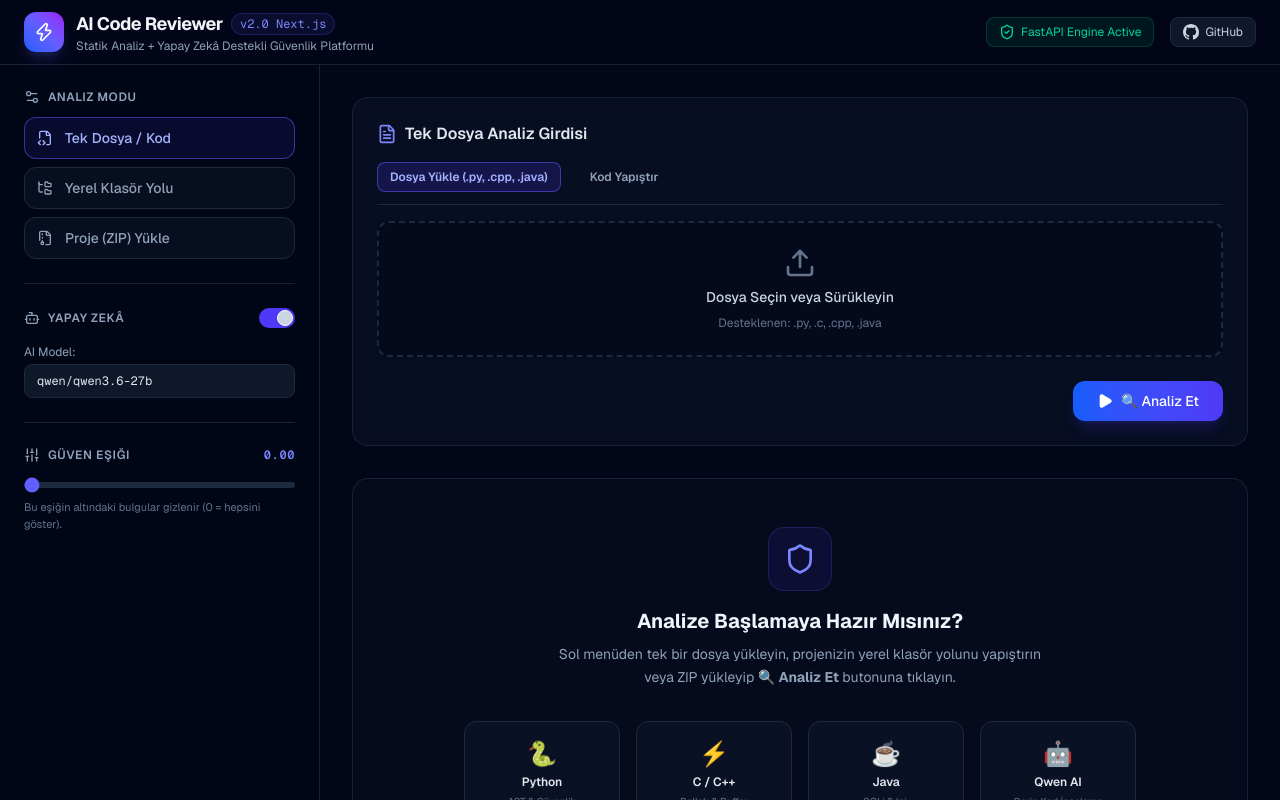
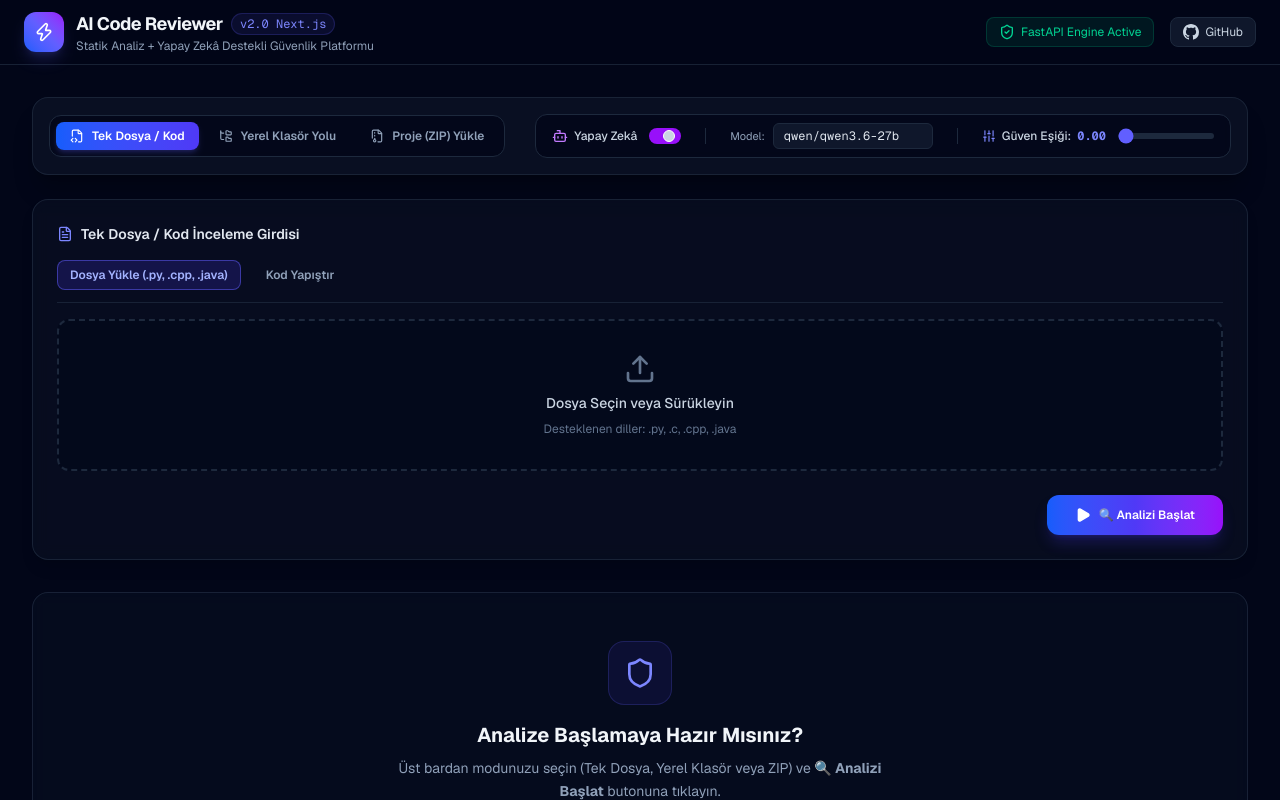
Before and after one commit to emrebakar-dev/ai_code_reviewer, a Next.js app in the folder frontend/: page / in a window 1280 px wide. Shown: the top 800 px of the page. Built offline with nearby package versions, Linux system fonts and the light colour scheme.

Commit message:
Redesign UI to Vercel/Linear top control hub layout, update tab metadata, add load_dotenv to api.py

```diff
--- a/frontend/src/app/layout.tsx
+++ b/frontend/src/app/layout.tsx
@@ -13,9 +13,10 @@ const geistMono = Geist_Mono({
 });
 
 export const metadata: Metadata = {
-  title: "Create Next App",
-  description: "Generated by create next app",
+  title: "AI Code Reviewer — Güvenlik ve Kod İnceleme",
+  description: "Statik Analiz + Yapay Zekâ Destekli Çok Dilli Kod Güvenliği ve İnceleme Platformu",
 };
+
 
 export default function RootLayout({ children }: LayoutProps<"/">) {
   return (
--- a/frontend/src/app/page.tsx
+++ b/frontend/src/app/page.tsx
@@ -2,9 +2,10 @@
 
 import React, { useState } from 'react';
 import { Header } from '../components/Header';
-import { SidebarControls, Mode } from '../components/SidebarControls';
+import { ControlBar } from '../components/ControlBar';
 import { FindingCard } from '../components/FindingCard';
 import { CodeViewer } from '../components/CodeViewer';
+import { Mode } from '../components/SidebarControls';
 import { SingleAnalyzeResponse, DirectoryAnalyzeResponse } from '../types';
 import {
   Play,
@@ -17,7 +18,8 @@ import {
   CheckCircle2,
   AlertOctagon,
   ChevronRight,
-  Code2
+  Code2,
+  Terminal
 } from 'lucide-react';
 
 const API_BASE = 'http://localhost:8000/api';
@@ -37,6 +39,7 @@ export default function Home() {
 
   // States
   const [loading, setLoading] = useState<boolean>(false);
+  const [statusText, setStatusText] = useState<string>('Analiz ediliyor...');
   const [errorMsg, setErrorMsg] = useState<string | null>(null);
   const [singleResult, setSingleResult] = useState<SingleAnalyzeResponse | null>(null);
   const [dirResult, setDirResult] = useState<DirectoryAnalyzeResponse | null>(null);
@@ -64,6 +67,8 @@ export default function Home() {
           codeToSend = pastedCode;
         }
 
+        setStatusText(`${fileNameToSend} statik analiz & AI incelemesi yapılıyor...`);
+
         const res = await fetch(`${API_BASE}/analyze/code`, {
           method: 'POST',
           headers: { 'Content-Type': 'application/json' },
@@ -88,6 +93,8 @@ export default function Home() {
           throw new Error('Lütfen taranacak klasör yolunu girin.');
         }
 
+        setStatusText(`"${dirPathInput.trim()}" projesi taranıyor ve analiz ediliyor...`);
+
         const res = await fetch(`${API_BASE}/analyze/directory`, {
           method: 'POST',
           headers: { 'Content-Type': 'application/json' },
@@ -110,6 +117,8 @@ export default function Home() {
         if (!zipFile) {
           throw new Error('Lütfen bir .zip dosyası yükleyin.');
         }
+
+        setStatusText(`${zipFile.name} ZIP arşivi çıkarılıyor ve taranıyor...`);
 
         const formData = new FormData();
         formData.append('file', zipFile);
@@ -151,8 +160,16 @@ export default function Home() {
     <div className="min-h-screen bg-slate-950 text-slate-100 flex flex-col font-sans">
       <Header />
 
-      <div className="flex flex-1">
-        <SidebarControls
+      {/* TOP NEON PROGRESS BAR */}
+      {loading && (
+        <div className="w-full h-1 bg-slate-900 overflow-hidden relative">
+          <div className="w-full h-full bg-gradient-to-r from-blue-500 via-indigo-500 to-purple-500 animate-pulse" />
+        </div>
+      )}
+
+      <main className="flex-1 p-8 max-w-7xl mx-auto w-full">
+        {/* CONTROL HUB BAR */}
+        <ControlBar
           mode={mode}
           setMode={setMode}
           enableAi={enableAi}
@@ -163,23 +180,24 @@ export default function Home() {
           setConfidenceThreshold={setConfidenceThreshold}
         />
 
-        <main className="flex-1 p-8 max-w-6xl mx-auto w-full">
-          {/* INPUT FORM SECTION */}
-          <div className="bg-slate-900/50 border border-slate-800/80 rounded-2xl p-6 mb-8 backdrop-blur-sm">
-            <h2 className="text-base font-semibold text-slate-200 mb-4 flex items-center gap-2">
-              {mode === 'single' && <FileText className="w-5 h-5 text-indigo-400" />}
-              {mode === 'directory' && <FolderSearch className="w-5 h-5 text-indigo-400" />}
-              {mode === 'zip' && <Upload className="w-5 h-5 text-indigo-400" />}
+        {/* INPUT PANEL */}
+        <div className="bg-slate-900/40 border border-slate-800/80 rounded-2xl p-6 mb-8 backdrop-blur-sm shadow-lg">
+          <div className="flex items-center justify-between mb-4">
+            <h2 className="text-sm font-semibold text-slate-200 flex items-center gap-2">
+              {mode === 'single' && <FileText className="w-4 h-4 text-indigo-400" />}
+              {mode === 'directory' && <FolderSearch className="w-4 h-4 text-indigo-400" />}
+              {mode === 'zip' && <Upload className="w-4 h-4 text-indigo-400" />}
               <span>
-                {mode === 'single' && 'Tek Dosya Analiz Girdisi'}
+                {mode === 'single' && 'Tek Dosya / Kod İnceleme Girdisi'}
                 {mode === 'directory' && 'Yerel Klasör Yolu İle Tarama'}
-                {mode === 'zip' && 'ZIP Proje Yükleme'}
+                {mode === 'zip' && 'ZIP Proje Arşivi Yükleme'}
               </span>
             </h2>
+          </div>
 
           {mode === 'single' && (
             <div className="space-y-4">
-                <div className="flex gap-4 border-b border-slate-800 pb-3">
+              <div className="flex gap-3 border-b border-slate-800/80 pb-3">
                 <button
                   onClick={() => setSingleInputType('upload')}
                   className={`text-xs font-semibold px-3 py-1.5 rounded-lg border transition ${
@@ -203,7 +221,7 @@ export default function Home() {
               </div>
 
               {singleInputType === 'upload' ? (
-                  <div className="border-2 border-dashed border-slate-800 hover:border-indigo-500/50 rounded-xl p-6 text-center transition bg-slate-950/40">
+                <div className="border-2 border-dashed border-slate-800 hover:border-indigo-500/50 rounded-xl p-8 text-center transition bg-slate-950/40">
                   <input
                     type="file"
                     onChange={(e) => setUploadedFile(e.target.files?.[0] || null)}
@@ -215,7 +233,7 @@ export default function Home() {
                     <span className="text-sm font-medium text-slate-300">
                       {uploadedFile ? uploadedFile.name : 'Dosya Seçin veya Sürükleyin'}
                     </span>
-                      <span className="text-xs text-slate-500">Desteklenen: .py, .c, .cpp, .java</span>
+                    <span className="text-xs text-slate-500">Desteklenen diller: .py, .c, .cpp, .java</span>
                   </label>
                 </div>
               ) : (
@@ -223,7 +241,7 @@ export default function Home() {
                   <textarea
                     value={pastedCode}
                     onChange={(e) => setPastedCode(e.target.value)}
-                      rows={8}
+                    rows={7}
                     className="w-full bg-slate-950 border border-slate-800 rounded-xl p-4 font-mono text-xs text-slate-200 focus:outline-none focus:border-indigo-500"
                     placeholder="Analiz edilecek kodu buraya yapıştırın..."
                   />
@@ -234,7 +252,7 @@ export default function Home() {
 
           {mode === 'directory' && (
             <div>
-                <label className="text-xs text-slate-400 block mb-2">Bilgisayarınızdaki Klasör Yolu:</label>
+              <label className="text-xs text-slate-400 block mb-2 font-medium">Bilgisayarınızdaki Klasör Yolu:</label>
               <input
                 type="text"
                 value={dirPathInput}
@@ -246,7 +264,7 @@ export default function Home() {
           )}
 
           {mode === 'zip' && (
-              <div className="border-2 border-dashed border-slate-800 hover:border-indigo-500/50 rounded-xl p-6 text-center transition bg-slate-950/40">
+            <div className="border-2 border-dashed border-slate-800 hover:border-indigo-500/50 rounded-xl p-8 text-center transition bg-slate-950/40">
               <input
                 type="file"
                 accept=".zip"
@@ -257,17 +275,25 @@ export default function Home() {
               <label htmlFor="zip-file-input" className="cursor-pointer flex flex-col items-center gap-2">
                 <Upload className="w-8 h-8 text-slate-500" />
                 <span className="text-sm font-medium text-slate-300">
-                    {zipFile ? zipFile.name : 'ZIP Dosyası Seçin'}
+                  {zipFile ? zipFile.name : 'ZIP Arşivi Seçin veya Bırakın'}
                 </span>
-                  <span className="text-xs text-slate-500">Tüm proje otomatik taranır</span>
+                <span className="text-xs text-slate-500">Tüm proje dosyaları taranır</span>
               </label>
             </div>
           )}
 
           {errorMsg && (
-              <div className="mt-4 bg-red-500/10 border border-red-500/30 rounded-xl p-3 text-xs text-red-400 flex items-center gap-2">
+            <div className="mt-4 bg-red-500/10 border border-red-500/30 rounded-xl p-3.5 text-xs text-red-400 flex items-center gap-2">
               <AlertOctagon className="w-4 h-4 shrink-0" />
               <span>{errorMsg}</span>
+            </div>
+          )}
+
+          {/* STATUS DISPLAY WHEN LOADING */}
+          {loading && (
+            <div className="mt-4 bg-indigo-500/10 border border-indigo-500/30 rounded-xl p-3.5 text-xs text-indigo-300 flex items-center gap-3">
+              <div className="w-4 h-4 border-2 border-indigo-400 border-t-transparent rounded-full animate-spin shrink-0" />
+              <span className="font-mono">{statusText}</span>
             </div>
           )}
 
@@ -275,17 +301,17 @@ export default function Home() {
             <button
               onClick={handleAnalyze}
               disabled={loading}
-                className="flex items-center gap-2 bg-gradient-to-r from-blue-600 to-indigo-600 hover:from-blue-500 hover:to-indigo-500 text-white font-medium text-sm px-6 py-2.5 rounded-xl shadow-lg shadow-indigo-600/20 transition disabled:opacity-50"
+              className="flex items-center gap-2 bg-gradient-to-r from-blue-600 via-indigo-600 to-purple-600 hover:from-blue-500 hover:to-purple-500 text-white font-semibold text-xs px-7 py-3 rounded-xl shadow-lg shadow-indigo-600/25 transition disabled:opacity-50"
             >
               {loading ? (
                 <>
                   <div className="w-4 h-4 border-2 border-white border-t-transparent rounded-full animate-spin" />
-                    <span>Analiz Ediliyor...</span>
+                  <span>Analiz Sürüyor...</span>
                 </>
               ) : (
                 <>
                   <Play className="w-4 h-4 fill-current" />
-                    <span>🔍 Analiz Et</span>
+                  <span>🔍 Analizi Başlat</span>
                 </>
               )}
             </button>
@@ -298,19 +324,19 @@ export default function Home() {
             {/* METRICS ROW */}
             <div className="grid grid-cols-4 gap-4">
               <div className="bg-slate-900/60 border border-slate-800 rounded-xl p-4">
-                  <span className="text-xs text-slate-400 block mb-1">Dil / Language</span>
+                <span className="text-xs text-slate-400 block mb-1 font-medium">Dil / Language</span>
                 <span className="text-lg font-bold text-slate-100 uppercase">{singleResult.static.language}</span>
               </div>
               <div className="bg-slate-900/60 border border-slate-800 rounded-xl p-4">
-                  <span className="text-xs text-slate-400 block mb-1">Statik Bulgular</span>
+                <span className="text-xs text-slate-400 block mb-1 font-medium">Statik Bulgular</span>
                 <span className="text-lg font-bold text-indigo-400">{singleResult.static.findings.length}</span>
               </div>
               <div className="bg-slate-900/60 border border-slate-800 rounded-xl p-4">
-                  <span className="text-xs text-slate-400 block mb-1">AI Insights</span>
+                <span className="text-xs text-slate-400 block mb-1 font-medium font-medium">AI Insights</span>
                 <span className="text-lg font-bold text-purple-400">{singleResult.ai.findings?.length || 0}</span>
               </div>
               <div className="bg-slate-900/60 border border-slate-800 rounded-xl p-4">
-                  <span className="text-xs text-slate-400 block mb-1">AI Durumu</span>
+                <span className="text-xs text-slate-400 block mb-1 font-medium">AI Durumu</span>
                 <span className="text-xs font-semibold text-emerald-400">
                   {singleResult.ai.skipped ? 'Atlandı' : 'Tamamlandı'}
                 </span>
@@ -533,7 +559,7 @@ export default function Home() {
             </div>
             <h3 className="text-xl font-bold text-slate-100 mb-2">Analize Başlamaya Hazır Mısınız?</h3>
             <p className="text-sm text-slate-400 max-w-lg mx-auto mb-8 leading-relaxed">
-                Sol menüden tek bir dosya yükleyin, projenizin yerel klasör yolunu yapıştırın veya ZIP yükleyip <b>🔍 Analiz Et</b> butonuna tıklayın.
+              Üst bardan modunuzu seçin (Tek Dosya, Yerel Klasör veya ZIP) ve <b>🔍 Analizi Başlat</b> butonuna tıklayın.
             </p>
             <div className="grid grid-cols-4 gap-4 max-w-2xl mx-auto">
               <div className="bg-slate-900/60 border border-slate-800 p-4 rounded-xl text-center">
@@ -561,6 +587,5 @@ export default function Home() {
         )}
       </main>
     </div>
-    </div>
   );
 }
--- /dev/null
+++ b/frontend/src/components/ControlBar.tsx
@@ -0,0 +1,125 @@
+import React from 'react';
+import { Mode } from './SidebarControls';
+import { FileCode2, FolderTree, FileArchive, Bot, Sliders } from 'lucide-react';
+
+interface Props {
+  mode: Mode;
+  setMode: (m: Mode) => void;
+  enableAi: boolean;
+  setEnableAi: (b: boolean) => void;
+  selectedModel: string;
+  setSelectedModel: (s: string) => void;
+  confidenceThreshold: number;
+  setConfidenceThreshold: (n: number) => void;
+}
+
+export const ControlBar: React.FC<Props> = ({
+  mode,
+  setMode,
+  enableAi,
+  setEnableAi,
+  selectedModel,
+  setSelectedModel,
+  confidenceThreshold,
+  setConfidenceThreshold,
+}) => {
+  return (
+    <div className="bg-slate-900/60 border border-slate-800/80 rounded-2xl p-4 backdrop-blur-md mb-6 shadow-xl shadow-black/20">
+      <div className="flex flex-wrap items-center justify-between gap-4">
+        {/* MODE SELECTOR (Segmented Control) */}
+        <div className="flex items-center gap-1.5 bg-slate-950/80 p-1.5 rounded-xl border border-slate-800">
+          <button
+            onClick={() => setMode('single')}
+            className={`flex items-center gap-2 px-3.5 py-1.5 rounded-lg text-xs font-semibold transition-all ${
+              mode === 'single'
+                ? 'bg-gradient-to-r from-blue-600 to-indigo-600 text-white shadow-md shadow-indigo-500/20'
+                : 'text-slate-400 hover:text-slate-200 hover:bg-slate-900/50'
+            }`}
+          >
+            <FileCode2 className="w-3.5 h-3.5" />
+            <span>Tek Dosya / Kod</span>
+          </button>
+          <button
+            onClick={() => setMode('directory')}
+            className={`flex items-center gap-2 px-3.5 py-1.5 rounded-lg text-xs font-semibold transition-all ${
+              mode === 'directory'
+                ? 'bg-gradient-to-r from-blue-600 to-indigo-600 text-white shadow-md shadow-indigo-500/20'
+                : 'text-slate-400 hover:text-slate-200 hover:bg-slate-900/50'
+            }`}
+          >
+            <FolderTree className="w-3.5 h-3.5" />
+            <span>Yerel Klasör Yolu</span>
+          </button>
+          <button
+            onClick={() => setMode('zip')}
+            className={`flex items-center gap-2 px-3.5 py-1.5 rounded-lg text-xs font-semibold transition-all ${
+              mode === 'zip'
+                ? 'bg-gradient-to-r from-blue-600 to-indigo-600 text-white shadow-md shadow-indigo-500/20'
+                : 'text-slate-400 hover:text-slate-200 hover:bg-slate-900/50'
+            }`}
+          >
+            <FileArchive className="w-3.5 h-3.5" />
+            <span>Proje (ZIP) Yükle</span>
+          </button>
+        </div>
+
+        {/* AI & CONFIDENCE CONTROLS */}
+        <div className="flex items-center gap-6 bg-slate-950/80 px-4 py-2 rounded-xl border border-slate-800">
+          {/* AI TOGGLE */}
+          <div className="flex items-center gap-3">
+            <div className="flex items-center gap-1.5 text-xs font-medium text-slate-300">
+              <Bot className="w-4 h-4 text-purple-400" />
+              <span>Yapay Zekâ</span>
+            </div>
+            <label className="relative inline-flex items-center cursor-pointer">
+              <input
+                type="checkbox"
+                checked={enableAi}
+                onChange={(e) => setEnableAi(e.target.checked)}
+                className="sr-only peer"
+              />
+              <div className="w-8 h-4 bg-slate-800 peer-focus:outline-none rounded-full peer peer-checked:after:translate-x-full peer-checked:after:border-white after:content-[''] after:absolute after:top-[2px] after:left-[2px] after:bg-slate-300 after:border-slate-300 after:border after:rounded-full after:h-3 after:w-3 after:transition-all peer-checked:bg-purple-600"></div>
+            </label>
+          </div>
+
+          {enableAi && (
+            <div className="h-4 w-px bg-slate-800" />
+          )}
+
+          {enableAi && (
+            <div className="flex items-center gap-2">
+              <span className="text-[11px] text-slate-400">Model:</span>
+              <input
+                type="text"
+                value={selectedModel}
+                onChange={(e) => setSelectedModel(e.target.value)}
+                className="bg-slate-900 border border-slate-800 rounded-md px-2.5 py-1 text-xs text-slate-200 font-mono w-40 focus:outline-none focus:border-purple-500"
+                placeholder="qwen/qwen3.6-27b"
+              />
+            </div>
+          )}
+
+          <div className="h-4 w-px bg-slate-800" />
+
+          {/* CONFIDENCE SLIDER */}
+          <div className="flex items-center gap-3">
+            <div className="flex items-center gap-1.5 text-xs font-medium text-slate-300">
+              <Sliders className="w-3.5 h-3.5 text-indigo-400" />
+              <span>Güven Eşiği:</span>
+              <span className="font-mono text-indigo-400 text-xs font-bold">{confidenceThreshold.toFixed(2)}</span>
+            </div>
+            <input
+              type="range"
+              min="0"
+              max="1"
+              step="0.05"
+              value={confidenceThreshold}
+              onChange={(e) => setConfidenceThreshold(parseFloat(e.target.value))}
+              className="w-24 h-1.5 bg-slate-800 rounded-lg appearance-none cursor-pointer accent-indigo-500"
+            />
+          </div>
+        </div>
+      </div>
+    </div>
+  );
+};
```
Also changed, not shown: 1 other file (tests, documents, lock files or other folders). Lines whose indentation alone changed are shown as unchanged.
